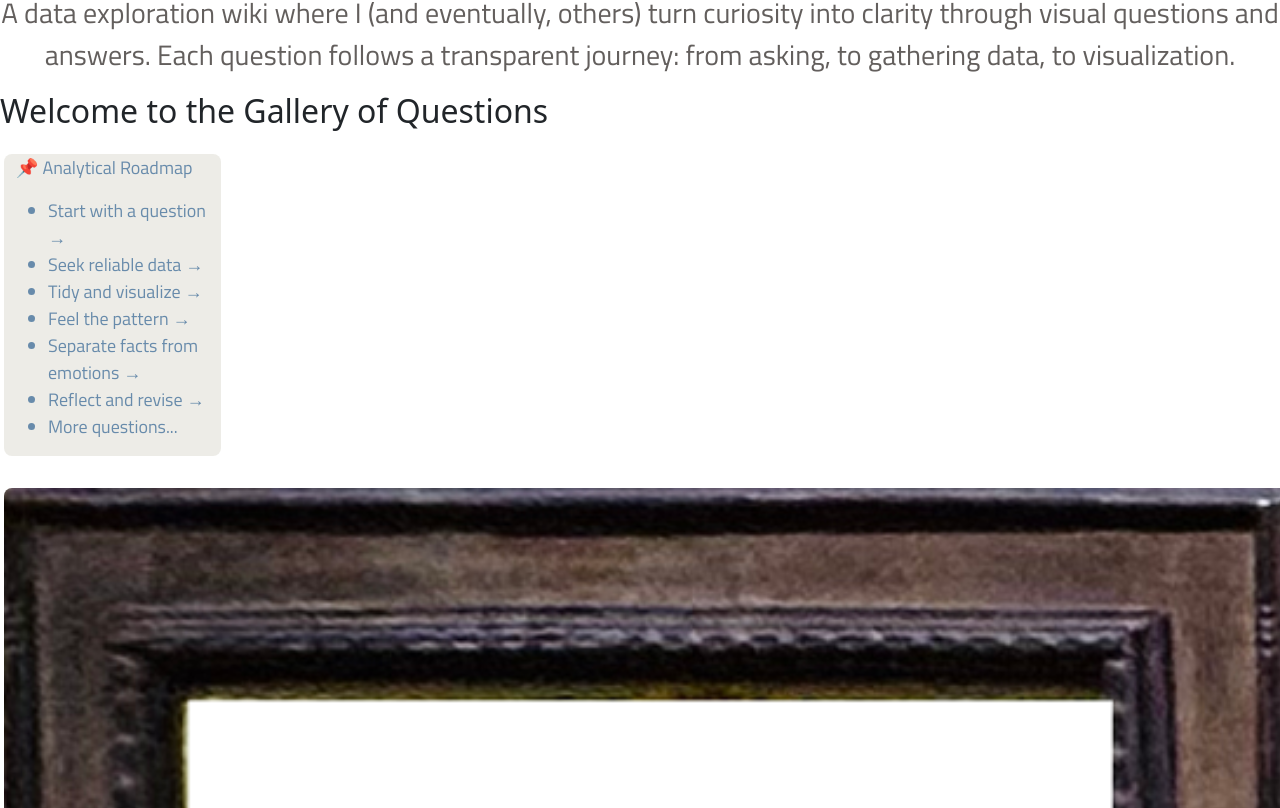
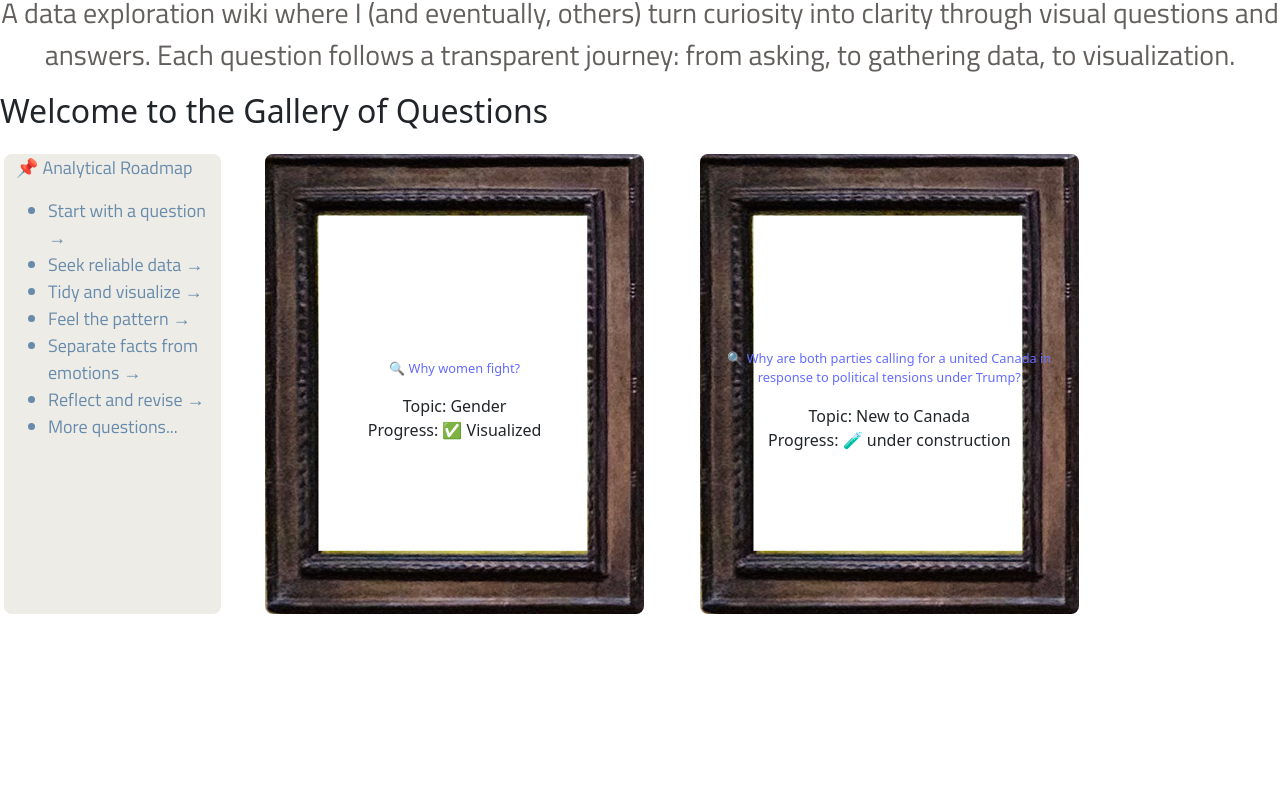
Before and after one commit to jessie-2023/canvas-of-numbers, a React (Vite) app: page /gender-gap in a window 1280 px wide. Shown: the part 512-1320 px from the top of the page. After the commit the page ends 1142 px from the top, so only its background shows below. Built offline with nearby package versions, Linux system fonts and the light colour scheme.

Commit message:
fix frame width

```diff
--- a/src/App.scss
+++ b/src/App.scss
@@ -2,7 +2,7 @@ body,
 html,
 #root {
   width: 100%;
-  max-width: 1600px;
+  // max-width: 1600px;
   margin: 0;
   padding: 0;
 }
--- a/src/pages/Home/Home.scss
+++ b/src/pages/Home/Home.scss
@@ -5,7 +5,7 @@
   background-size: cover; /* Ensures the image covers the entire container */
   background-position: center; /* Centers the image */
   background-repeat: no-repeat; /* Prevents the image from repeating */
-  max-width: 1280px; /* Makes it span the full width of the viewport */
+  width: 100%; /* Makes it span the full width of the viewport */
   height: 400px; /* Adjust based on the height you want */
 }
 
@@ -33,8 +33,6 @@
   background-color: #b8b49e40;
   margin: 1rem;
   border-radius: 8px;
-  // margin: 0.5rem auto; /* Center the frame horizontally */
-  // padding: 1.5rem; /* Default internal padding */
 }
 
 .gallery {
@@ -42,21 +40,8 @@
   text-align: left;
 }
 
-// .frame {
-//     background-image: url('../../assets/frame.png');
-//     background-size: cover;           /* Ensures the image covers the entire container */
-//     background-position: center;      /* Centers the image */
-//     background-repeat: no-repeat;     /* Prevents the image from repeating */
-//     max-width: 1280px;                     /* Makes it span the full width of the viewport */
-//     width: 100%;
-//     aspect-ratio: 555 / 674; /* Responsive height-to-width ratio */
-//     margin: 0.5rem auto; /* Center the frame horizontally */
-//     padding: 1.5rem; /* Default internal padding */
-// }
-
 .frame {
   aspect-ratio: 555 / 674; /* or whatever matches your frame image */
-  width: 100%;
   background-image: url('../../assets/frame.png');
   background-size: cover;
   background-position: center;
@@ -70,19 +55,15 @@
 .in-frame {
   position: absolute;
   inset: 0;
-  padding: 1.5em;
+  padding: clamp(0.5em, 2vw, 2em);
+  font-size: clamp(0.5rem, 2vw, 1rem);
   display: flex;
   flex-direction: column;
   justify-content: center;
   text-align: center;
 }
-// .in-frame {
-//     width: 100%;
-//     max-width: 75%; /* Prevent content from touching edges */
-//     margin: 0 auto;
-//     text-align: center;
-// }
 
 .in-frame-question {
-  @include constants.text(main, fancy, subsubheading);
+  font-size: clamp(0.3rem, 2vw, 0.8rem);
+  // @include constants.text(main, fancy, subsubheading);
 }
--- a/src/pages/Home/Home.tsx
+++ b/src/pages/Home/Home.tsx
@@ -17,14 +17,14 @@ const questions = [
     status: '🧪 under construction',
     link: '/canadian-federalism',
   },
-  {
-    id: 'documentaries',
-    title:
-      'Special Exhibition: Feel the world through documentaries',
-    topic: 'HotDocs',
-    status: '🧪 under construction',
-    link: '/documentaries',
-  },
+  // {
+  //   id: 'documentaries',
+  //   title:
+  //     'Special Exhibition: Hot Docs Festival 2025',
+  //   topic: 'Documentary',
+  //   status: '🧪 under construction',
+  //   link: '/documentaries',
+  // },
   // Add more as you go
 ];
 
@@ -78,7 +78,8 @@ export default function Home() {
           </ul>
         </div>
         {questions.map((q) => (
-          <div key={q.id} className="col-md-4 frame">
+          <div key={q.id} className="col-sm-12 col-md-6 col-lg-4">
+            <div className="frame">
               <div className="in-frame">
                 <Link to={q.link}>
                   <p className="in-frame-question mt-5">🔍 {q.title}</p>
@@ -87,6 +88,7 @@ export default function Home() {
                 <p>Progress: {q.status}</p>
               </div>
             </div>
+          </div>
         ))}
       </div>
     </div>
```
Lines whose indentation alone changed are shown as unchanged.
